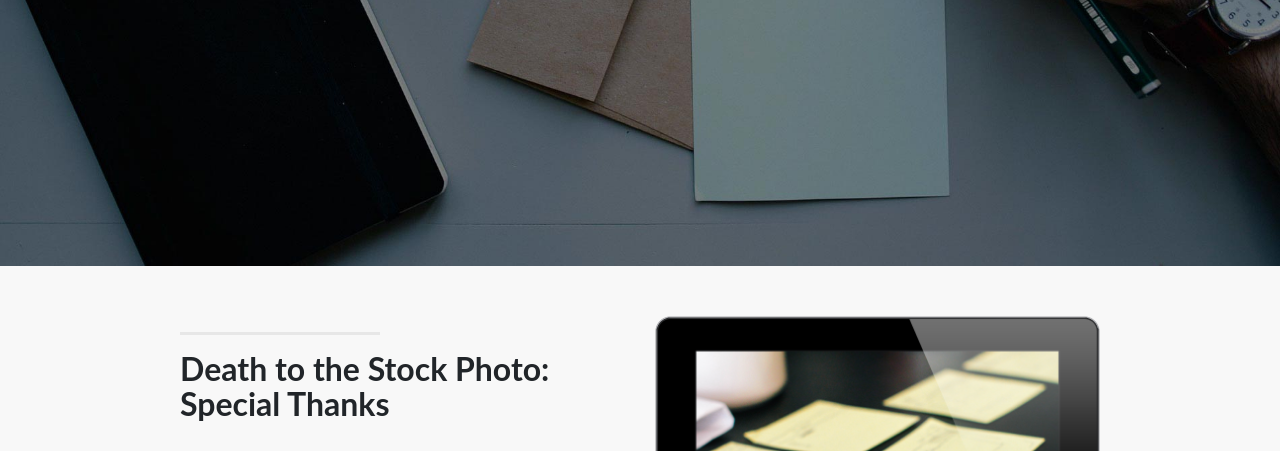
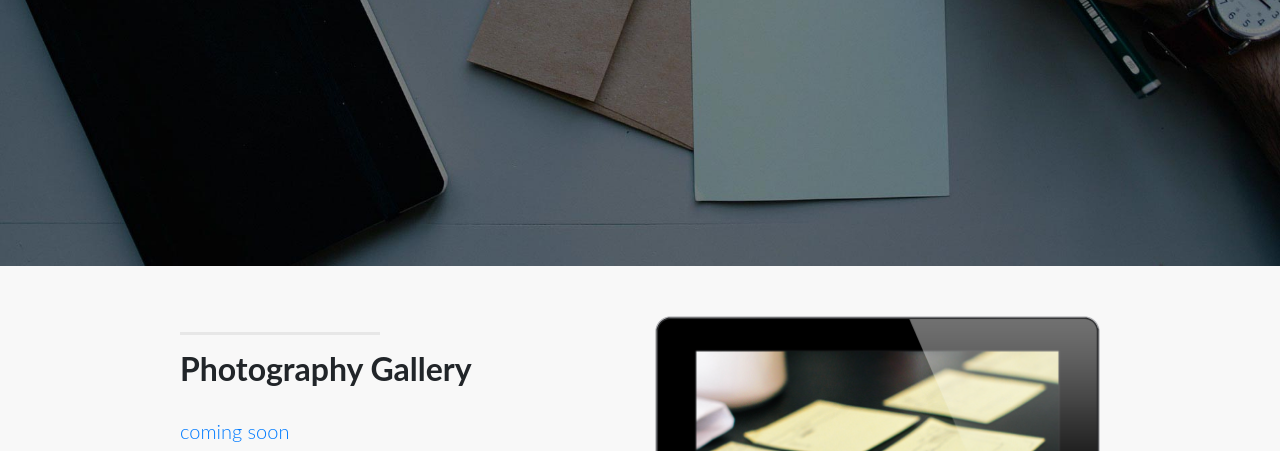
Before and after one commit to kkwombat/kkwombat.github.iold, a plain HTML site: page index.html in a window 1280 px wide. Shown: the part 495-946 px from the top of the page. Drawn offline with Linux system fonts and the light colour scheme.

Commit message:
incremental changes

```diff
--- a/index.html
+++ b/index.html
@@ -86,10 +86,10 @@
           <div class="col-lg-5 ml-auto">
             <hr class="section-heading-spacer">
             <div class="clearfix"></div>
-            <h2 class="section-heading">Death to the Stock Photo:<br>Special Thanks</h2>
-            <p class="lead">A special thanks to
-              <a target="_blank" href="http://join.deathtothestockphoto.com/">Death to the Stock Photo</a>
-              for providing the photographs that you see in this template. Visit their website to become a member.</p>
+            <h2 class="section-heading">Photography Gallery</h2>
+            <p class="lead">
+              <a target="_blank" href="#">coming soon</a>
+              </p>
           </div>
           <div class="col-lg-5 mr-auto">
             <img class="img-fluid" src="img/ipad.png" alt="">
```
